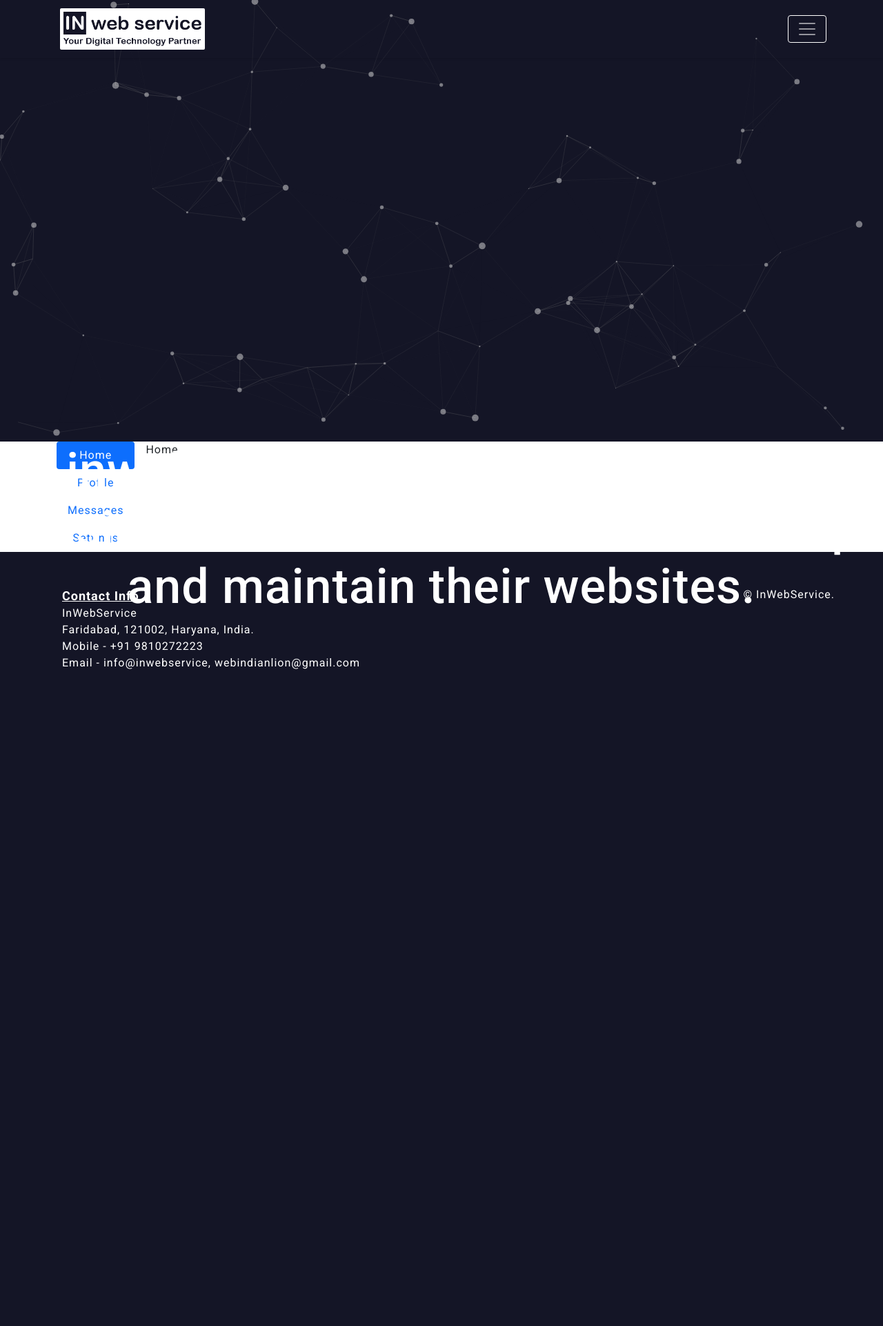
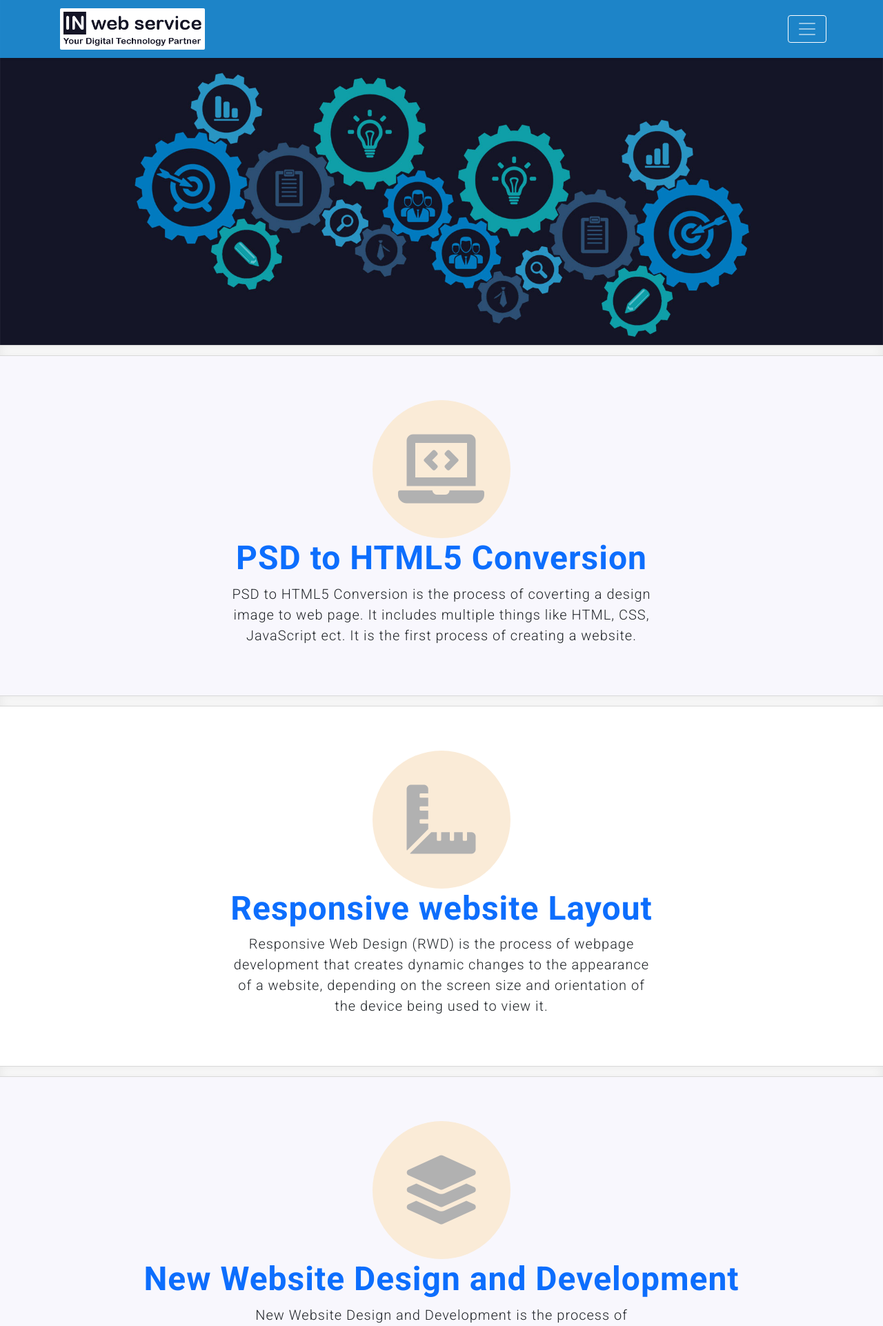
Before and after one commit to webindianlion/public_html, a PHP site: page /services in a window 1280 px wide. Shown: the top 1922 px of the page at 69% size. Before the commit the page ends 970 px from the top, so only its background shows below. Run offline with PHP 8.4, Linux system fonts and the light colour scheme; data that the repository does not hold is empty.

Commit message:
services page

```diff
--- a/common/topmenu.php
+++ b/common/topmenu.php
@@ -14,7 +14,7 @@
             </li> -->
             <li class="nav-item pt-2"> <a class="nav-link"  href="index"> Home </a> </li>
             <li class="nav-item pt-2"> <a class="nav-link" href="about"> About </a>  </li>
-            <li class="nav-item pt-2"> <a class="nav-link" href="#"> Service </a> </li>
+            <li class="nav-item pt-2"> <a class="nav-link" href="services"> Service </a> </li>
             <li class="nav-item pt-2"> <a class="nav-link" href="contact" > Contact </a> </li>
           </ul>
         </div>
--- a/contact.php
+++ b/contact.php
@@ -21,7 +21,7 @@
             </div>
             <div class="col-lg-6 bg-dark">
                 <form action="./mail_server.php" method="post" class="formContact" id="formContact">
-                <h1 class="text-white">Customer Care <br>(+91 9810272223)</h1>
+                <h1 class="text-white w-100 modal-title text-center">Customer Care <br>+91 9810272223</h1>
                     <div class="form-group mb-2">
                         <input type="text" name="name" placeholder="Name" class="form-control" required>
                     </div>
--- a/css/style.css
+++ b/css/style.css
@@ -179,7 +179,7 @@
 }
 .navbar-collapse.collapse.show {
   background-color: #141526;
-  margin-top: 10px;
+  margin-top: 20px;
   max-height: 80vh;
     overflow-y: auto;
 }
@@ -425,6 +425,12 @@
   background-size: cover;
   height: 500px;
 }
+.services-banner {background-image: url(../images/services-banner.jpg);
+  background-repeat: no-repeat;
+  background-position: left;
+  background-size: cover;
+  height: 500px;
+}
 .topMenu {
   background-color: #1f8dd6ed;
   box-shadow: rgb(0 0 0 / 10%) 0px 1px 4px;
@@ -443,6 +449,14 @@
 }
 .lightWhite { background: #f8f7fd;}
 
+.services-img{
+  width: 200px;
+  height: 200px;
+  background: antiquewhite;
+  font-size: 100px;
+  color: #b1b1b1;
+  border-radius: 50%!important;
+}
 /***********************************************************
  ** MAIN HEADER **
  **********************************************************/
--- a/index.php
+++ b/index.php
@@ -58,7 +58,7 @@
                     <div class="card shadow-sm">
                         <div class="rounded-circle card-img mx-auto d-flex align-items-center justify-content-center mt-3"><i class="fas fa-ruler-combined"></i></div>
                         <div class="card-body border-0">
-                            <h5 class="card-title text-center"> Responsive Layout </h5>
+                            <h5 class="card-title text-center"> Responsive Website Layout </h5>
                         </div>
                     </div>
                 </div>
--- a/model-form.php
+++ b/model-form.php
@@ -2,7 +2,7 @@
     <div class="modal-dialog">
         <div class="modal-content">
             <div class="modal-header">
-                <h5 class="modal-title text-primary" id="exampleModalLabel">Customer Care (+91 9810272223)</h5>
+                <h5 class="w-100 modal-title text-primary text-center" id="exampleModalLabel">Customer Care <br> +91 9810272223 </h5>
                 <button type="button" class="btn-close" data-bs-dismiss="modal" aria-label="Close"></button>
             </div>
             <div class="modal-body">
--- a/services.php
+++ b/services.php
@@ -1,38 +1,92 @@
 <!DOCTYPE html>
-<html lang="en">
+<html>
 <?php include './common/head.php' ?>
-<body class="home">
-
-   <?php include './common/topmenu.php' ?>
-
-    <div class="containerr videoContainer">
-        <div id="particles-js">
-            <canvas class="particles-js-canvas-el" width="659" height="472"></canvas>
+<body class="about">
+    <?php include './common/topmenu.php' ?>
+    <div class="container-fluid services-banner"> <div class="container"> </div> </div>
+    <div class="b-example-divider"></div>
+    <!----------------------------------------------------------------->
+    <div class="lightWhite px-4 py-5 text-center">
+        <div class="services-img mx-auto d-flex align-items-center justify-content-center mt-3"><i class="fas fa-laptop-code"></i></div>
+        <h1 class="display-5 fw-bold text-primary">PSD to HTML5 Conversion</h1>
+        <div class="col-lg-6 mx-auto">
+            <p class="lead mb-4">PSD to HTML5 Conversion is the process of coverting a design image to web page. It includes multiple things like HTML, CSS, JavaScript ect. It is the first process of creating a website. </p>
         </div>
-        <div class="videoText">
-            <h1> inwebservice <span>  We are commited to assist our business clients to develop and maintain their websites. </span> </h1>
+    </div>
+    <div class="b-example-divider"></div>
+    <!----------------------------------------------------------------->
+    <div class="px-4 py-5 text-center">
+        <div class="services-img mx-auto d-flex align-items-center justify-content-center mt-3"><i class="fas fa-ruler-combined"></i></div>
+        <h1 class="display-5 fw-bold text-primary">Responsive website Layout</h1>
+        <div class="col-lg-6 mx-auto">
+            <p class="lead mb-4">Responsive Web Design (RWD) is the process of webpage development that creates dynamic changes to the appearance of a website, depending on the screen size and orientation of the device being used to view it.</p>
         </div>
-
     </div>
-
-
-<section class="container">
-    <div class="d-flex align-items-start">
-    <div class="nav flex-column nav-pills me-3" id="v-pills-tab" role="tablist" aria-orientation="vertical">
-        <button class="nav-link active" data-bs-toggle="pill" data-bs-target="#v-pills-home" type="button" role="tab" aria-controls="v-pills-home" aria-selected="true">Home</button>
-        <button class="nav-link" data-bs-toggle="pill" data-bs-target="#v-pills-profile" type="button" role="tab" aria-controls="v-pills-profile" aria-selected="false">Profile</buttona>
-        <button class="nav-link" data-bs-toggle="pill" data-bs-target="#v-pills-messages" type="button" role="tab" aria-controls="v-pills-messages" aria-selected="false">Messages</button>
-        <button class="nav-link" data-bs-toggle="pill" data-bs-target="#v-pills-settings" type="button" role="tab" aria-controls="v-pills-settings" aria-selected="false">Settings</button>
+    <div class="b-example-divider"></div>
+    <!----------------------------------------------------------------->
+    <div class="lightWhite px-4 py-5 text-center">
+        <div class="services-img mx-auto d-flex align-items-center justify-content-center mt-3"><i class="fa fa-layer-group"></i></div>
+        <h1 class="display-5 fw-bold text-primary">New Website Design and Development</h1>
+        <div class="col-lg-6 mx-auto">
+            <p class="lead mb-4">New Website Design and Development is the process of creating a website with new idea, which involves web page designing and then development.</p>
+        </div>
     </div>
-    <div class="tab-content" id="v-pills-tabContent">
-        <div class="tab-pane fade show active" id="v-pills-home" role="tabpanel" aria-labelledby="v-pills-home-tab">Home</div>
-        <div class="tab-pane fade" id="v-pills-profile" role="tabpanel" aria-labelledby="v-pills-profile-tab">Profile</div>
-        <div class="tab-pane fade" id="v-pills-messages" role="tabpanel" aria-labelledby="v-pills-messages-tab">Messages</div>
-        <div class="tab-pane fade" id="v-pills-settings" role="tabpanel" aria-labelledby="v-pills-settings-tab">setting</div>
+    <div class="b-example-divider"></div>
+    <!----------------------------------------------------------------->
+    <div class="px-4 py-5 text-center">
+        <div class="services-img mx-auto d-flex align-items-center justify-content-center mt-3"><i class="fa fa-digital-tachograph"></i></div>
+        <h1 class="display-5 fw-bold text-primary">Dynamic Website</h1>
+        <div class="col-lg-6 mx-auto">
+            <p class="lead mb-4">A Dynamic Website is a Website that displays different content and images for different users. This display changes depending on a number of factors like viewer demographics, time of day, location, language settings, and so on.</p>
+        </div>
     </div>
+    <div class="b-example-divider"></div>
+    <!----------------------------------------------------------------->
+    <div class="lightWhite px-4 py-5 text-center">
+        <div class="services-img mx-auto d-flex align-items-center justify-content-center mt-3"><i class="fab fa-wordpress"></i></div>
+        <h1 class="display-5 fw-bold text-primary">Wordpress Website</h1>
+        <div class="col-lg-6 mx-auto">
+            <p class="lead mb-4">WordPress is the simplest, most popular way to create your own website or blog. WordPress is a free and open-source content management system written in PHP and paired with a MySQL or MariaDB database.</p>
+        </div>
     </div>
-</section>
-
+    <div class="b-example-divider"></div>
+    <!----------------------------------------------------------------->
+    <div class="px-4 py-5 text-center">
+        <div class="services-img mx-auto d-flex align-items-center justify-content-center mt-3"><i class="fa fa-calculator"></i></div>
+        <h1 class="display-5 fw-bold text-primary">Web Applications</h1>
+        <div class="col-lg-6 mx-auto">
+            <p class="lead mb-4">A web application is application software that runs on a web server. Web applications are accessed by the user through a web browser with an active network connection. </p>
+        </div>
+    </div>
+    <div class="b-example-divider"></div>
+    <!----------------------------------------------------------------->
+    <div class="lightWhite px-4 py-5 text-center">
+        <div class="services-img mx-auto d-flex align-items-center justify-content-center mt-3"><i class="far fa-newspaper"></i></div>
+        <h1 class="display-5 fw-bold text-primary">Renew Website Design</h1>
+        <div class="col-lg-6 mx-auto">
+            <p class="lead mb-4">Renew Website Design is the process of creating new deisgn of a website with existing content and ideas. It is mendetory process for website, because industry gets changes by the time.</p>
+        </div>
+    </div>
+    <div class="b-example-divider"></div>
+    <!----------------------------------------------------------------->
+    <div class="px-4 py-5 text-center">
+        <div class="services-img mx-auto d-flex align-items-center justify-content-center mt-3"><i class="fas fa-bug"></i></div>
+        <h1 class="display-5 fw-bold text-primary">Bug Fixing</h1>
+        <div class="col-lg-6 mx-auto">
+            <p class="lead mb-4">A Bug is an erroneous operation on the website based on the user experience. Resolving that issue is called Bug Fixing. </p>
+        </div>
+    </div>
+    <div class="b-example-divider"></div>
+    <!----------------------------------------------------------------->
+    <div class="lightWhite px-4 py-5 text-center">
+        <div class="services-img mx-auto d-flex align-items-center justify-content-center mt-3"><i class="fas fa-mail-bulk"></i></div>
+        <h1 class="display-5 fw-bold text-primary">Email Design & Development</h1>
+        <div class="col-lg-6 mx-auto">
+            <p class="lead mb-4">An email template is an HTML file composed of reusable code modules, making it as easy as copying and pasting your copy, links, and image URLs to create an email.</p>
+        </div>
+    </div>
+    <div class="b-example-divider"></div>
+    <!----------------------------------------------------------------->
     <?php include './common/footer.php' ?>
 </body>
 </html>
```
Also changed, not shown: about.php (+16 -16 lines), images/banner-about.jpg (added), images/services-banner.jpg (added).
